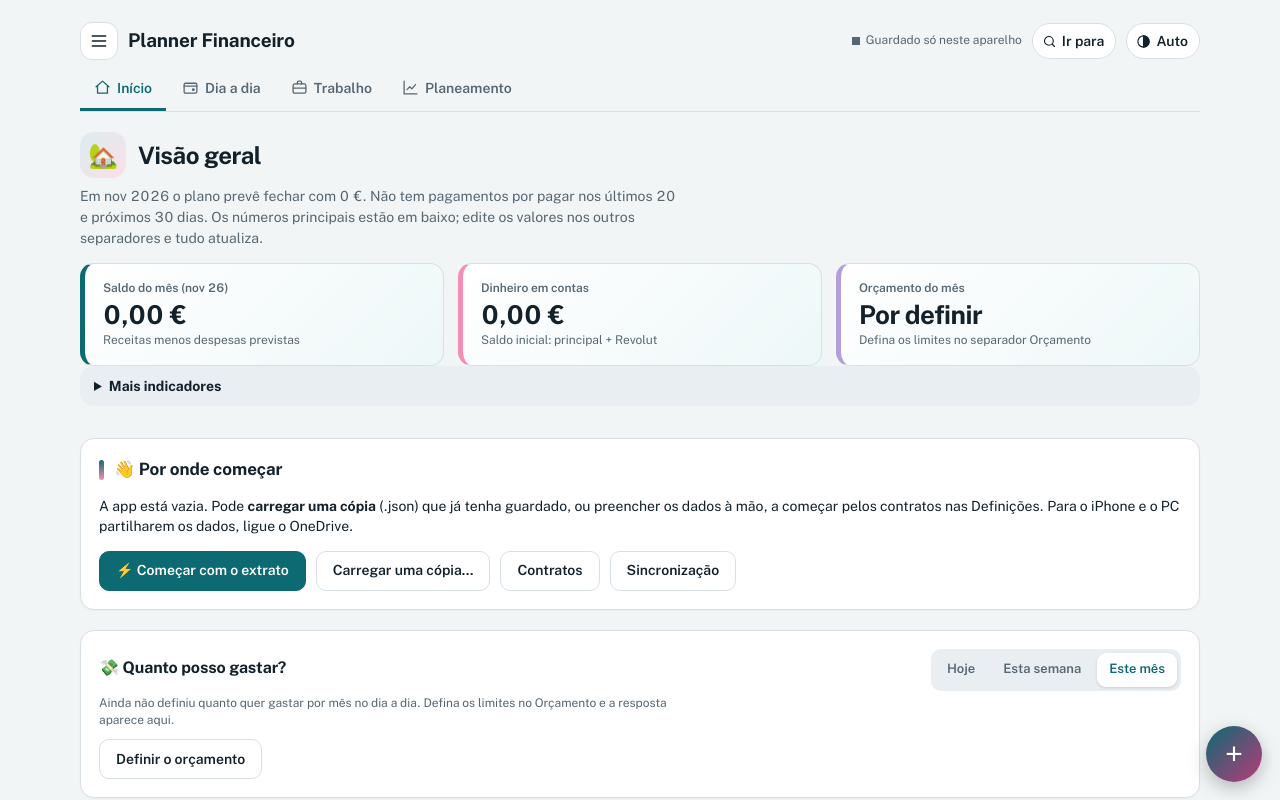
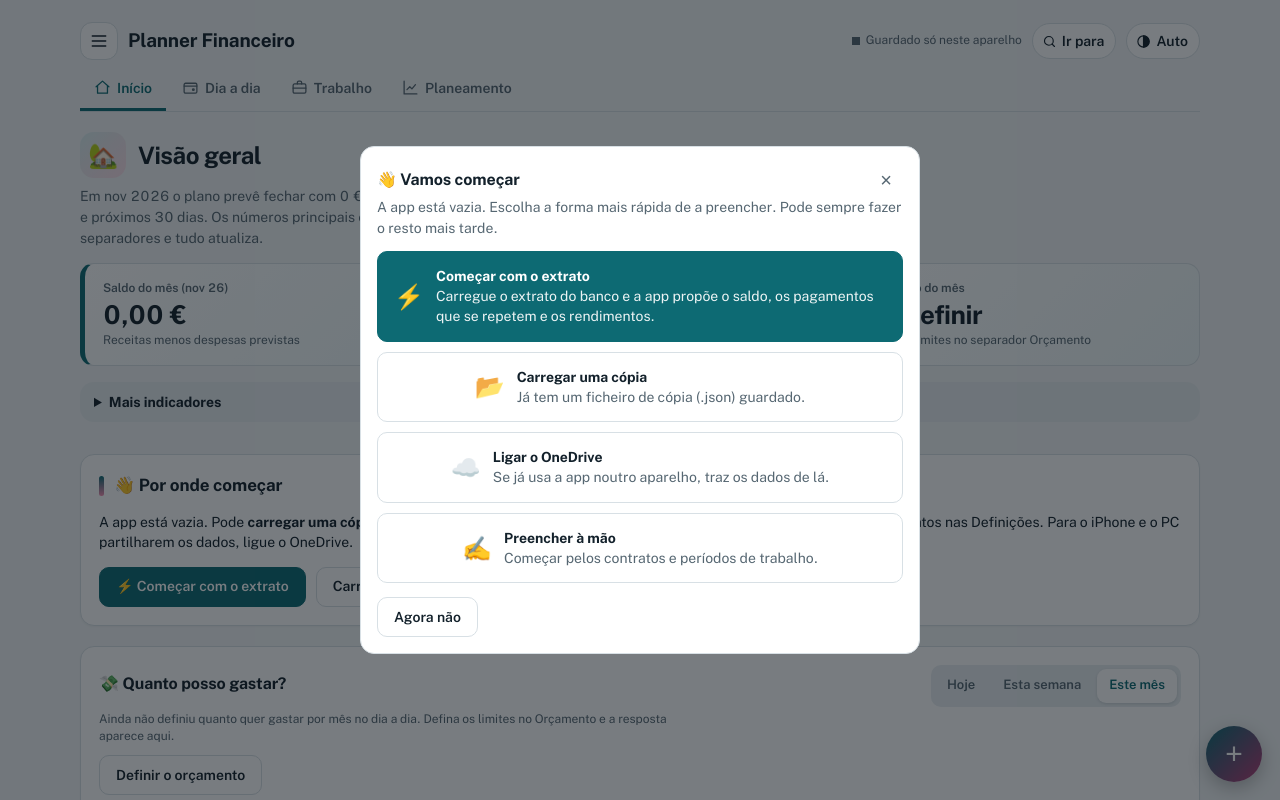
Before and after one commit to saralondreira/Planner, a plain HTML site: page index.html in a window 1280 px wide. Shown: the top 800 px of the page. Drawn offline with nearby package versions, Linux system fonts and the light colour scheme.

Commit message:
Janela de boas-vindas na app vazia e espaço no Início

```diff
--- a/index.html
+++ b/index.html
@@ -656,6 +656,10 @@ html, body, button, a, select, input, label, canvas, svg, [data-act] { touch-act
 }
 
 
+/* Início: os indicadores extra ficam separados dos cartões */
+.grid + details.ajuda { margin-top: 16px; }
+.btn.pri .muted { color: inherit; opacity: .92; }
+
 </style>
 </head>
 <body>
@@ -2449,8 +2453,27 @@ html, body, button, a, select, input, label, canvas, svg, [data-act] { touch-act
     partes.push(prox.length ? 'Tem ' + prox.length + (prox.length === 1 ? ' pagamento' : ' pagamentos') + ' por pagar nos últimos 20 e próximos 30 dias' + (atraso ? ', ' + atraso + ' em atraso' : '') + '.' : 'Não tem pagamentos por pagar nos últimos 20 e próximos 30 dias.');
     return partes.join(' ');
   }
+  /* Janela de boas-vindas: na primeira vez, com a app vazia, propõe como começar (extrato, cópia, OneDrive ou à mão) */
+  const LS_BOAS = 'planner-boasvindas';
+  let boas = false, boasVista = false;
+  const appVazia = () => !(S.periodos.length || S.fixas.length || S.gastos.length || S.extras.length);
+  const boasDispensada = () => { try { return localStorage.getItem(LS_BOAS) === '1'; } catch (e) { return false; } };
+  const boasFechar = () => { boas = false; try { localStorage.setItem(LS_BOAS, '1'); } catch (e) { } };
+  function boasHtml() {
+    if (!boas) return '';
+    const op = (a, ico, t, d, pri) => '<button type="button" class="btn' + (pri ? ' pri' : '') + '" data-act="boas:' + a + '" style="display:flex;gap:12px;align-items:center;text-align:left;width:100%;padding:14px 16px;margin-top:10px"><span aria-hidden="true" style="font-size:24px">' + ico + '</span><span><b>' + t + '</b><br><span class="muted" style="font-weight:400">' + d + '</span></span></button>';
+    return '<div class="modal baixo" data-act="boas-fechar"><div class="sheet larga" role="dialog" aria-modal="true" aria-label="Começar a usar a app">' +
+      '<div class="row sh-topo"><h2>👋 Vamos começar</h2><button class="x" data-act="boas-fechar" aria-label="Fechar">×</button></div>' +
+      '<p class="lead">A app está vazia. Escolha a forma mais rápida de a preencher. Pode sempre fazer o resto mais tarde.</p>' +
+      op('extrato', '⚡', 'Começar com o extrato', 'Carregue o extrato do banco e a app propõe o saldo, os pagamentos que se repetem e os rendimentos.', true) +
+      op('copia', '📂', 'Carregar uma cópia', 'Já tem um ficheiro de cópia (.json) guardado.') +
+      (nuvemDisponivel() ? op('nuvem', '☁️', 'Ligar o OneDrive', 'Se já usa a app noutro aparelho, traz os dados de lá.') : '') +
+      op('mao', '✍️', 'Preencher à mão', 'Começar pelos contratos e períodos de trabalho.') +
+      '<div class="row" style="margin-top:14px"><button type="button" class="btn" data-act="boas:fim">Agora não</button></div></div></div>';
+  }
+
   function primeiraVezHtml() {   // app sem dados: diz como começar
-    if (S.periodos.length || S.fixas.length || S.gastos.length || S.extras.length) return '';
+    if (!appVazia()) return '';
     return '<section class="card sec"><h2>👋 Por onde começar</h2><p>A app está vazia. Pode <b>carregar uma cópia</b> (.json) que já tenha guardado, ou preencher os dados à mão, a começar pelos contratos nas Definições.' + (nuvemDisponivel() ? ' Para o iPhone e o PC partilharem os dados, ligue o OneDrive.' : '') + '</p>' +
       '<div class="row"><button type="button" class="btn pri" data-act="ir:importar">⚡ Começar com o extrato</button><button type="button" class="btn" data-act="menu:lateral">Carregar uma cópia…</button><button type="button" class="btn" data-act="ir:definicoes:def-contratos">Contratos</button><button type="button" class="btn" data-act="ir:definicoes:def-sincronizacao">Sincronização</button></div></section>';
   }
@@ -3506,6 +3529,8 @@ html, body, button, a, select, input, label, canvas, svg, [data-act] { touch-act
   function recompute() { diaMudou(); R = E.calc(S); AP = E.apoios(S, hojeYm); }
   function render() {
     recompute();
+    if (!boasVista && nuvemPronta && appVazia() && !boasDispensada()) { boas = true; boasVista = true; }
+    if (boas && !appVazia()) boas = false;   // chegaram dados (da nuvem ou de uma cópia): a janela deixa de fazer sentido
     const abertoAntes = !!dialogoTopo(); if (!abertoAntes) focoOrigem = chaveFoco(document.activeElement);
     const grupo = GRUPOS.find(g => g[2].indexOf(tab) >= 0) || null; if (grupo) ultimaAba[grupo[0]] = tab;   // as páginas do menu lateral não pertencem a nenhum grupo
     document.getElementById('tabs').innerHTML = GRUPOS.map(g => '<button data-grupo="' + g[0] + '"' + (g === grupo ? ' aria-current="page"' : '') + '>' + ic(g[0]) + g[1] + '</button>').join('');
@@ -3516,7 +3541,7 @@ html, body, button, a, select, input, label, canvas, svg, [data-act] { touch-act
     if (mainEl.dataset) mainEl.dataset.pagina = tab;   // não usar data-tab: o gestor de cliques trataria qualquer clique dentro do main como mudar de separador
     if (tab !== 'recorrentes') fixaSheet = null; if (tab !== 'plano') planoSheet = null; if (tab !== 'rendimentos') rendSheet = null; if (tab !== 'despesas') gastoSheet = null; if (tab !== 'poupanca') { objSheet = null; contaSheet = null; }
     if (detSheet && detSheet.tab !== tab) detSheet = null; if (simSheet && simSheet.tab !== tab) simSheet = null;
-    mainEl.innerHTML = corpo + fixaHtml() + rendHtml() + gastoHtml() + objHtml() + contaHtml() + planoHtml() + detHtml() + simHtml() + rapidoHtml() + pickerHtml() + calHtml() + menuHtml();
+    mainEl.innerHTML = corpo + fixaHtml() + rendHtml() + gastoHtml() + objHtml() + contaHtml() + planoHtml() + detHtml() + simHtml() + rapidoHtml() + boasHtml() + pickerHtml() + calHtml() + menuHtml();
     if (tab === 'despesas') filtraLista('g'); else if (tab === 'rendimentos') filtraLista('r');
     const dlg = dialogoTopo();
     Array.from(document.querySelectorAll('header.top, #main > *')).forEach(e => {   // com uma folha aberta, o resto da página fica inerte (leitores de ecrã e teclado)
@@ -3812,7 +3837,7 @@ html, body, button, a, select, input, label, canvas, svg, [data-act] { touch-act
       return;
     }
     if (ev.key === 'Escape' && (menu || picker || calSheet || fixaSheet != null || rendSheet != null || planoSheet || detSheet || simSheet || rapido || gastoSheet != null || objSheet != null || contaSheet)) {   // com o seletor de ícones por cima de uma folha, fecha só o seletor
-      if (picker && fixaSheet != null) picker = null; else { menu = null; picker = null; calSheet = null; fixaSheet = null; rendSheet = null; planoSheet = null; detSheet = null; simSheet = null; rapido = null; gastoSheet = null; objSheet = null; contaSheet = null; }
+      if (picker && fixaSheet != null) picker = null; else { if (boas) boasFechar(); menu = null; picker = null; calSheet = null; fixaSheet = null; rendSheet = null; planoSheet = null; detSheet = null; simSheet = null; rapido = null; gastoSheet = null; objSheet = null; contaSheet = null; }
       resetArm = false; apagarArm = false; renderKeep(); return;
     }
     if (ev.key === '/' && !escreve && !ev.ctrlKey && !ev.metaKey && !ev.altKey) { ev.preventDefault(); menu = 'ir'; renderKeep(); setTimeout(() => { const q = document.getElementById('ir-q'); if (q && q.focus) q.focus(); }, 0); return; }
@@ -3886,6 +3911,8 @@ html, body, button, a, select, input, label, canvas, svg, [data-act] { touch-act
     else if (act === 'rapido') {
       if (a1 === 'g' || a1 === 'r') { menu = null; rapido = { tipo: a1, valor: '', desc: '', data: hojeIso(), cat: ultimaCat(a1), novo: true, catEscolhida: false }; renderKeep(); setTimeout(() => { const e = document.getElementById('q-valor'); if (e && e.focus) e.focus(); }, 0); }
     }
+    else if (act === 'boas-fechar') { if (ev.target === b || b.classList.contains('x')) { boasFechar(); renderKeep(); } }
+    else if (act === 'boas') { boasFechar(); if (a1 === 'extrato') vaiPara('importar'); else if (a1 === 'copia') { menu = 'lateral'; renderKeep(); } else if (a1 === 'nuvem') vaiPara('definicoes', 'def-sincronizacao'); else if (a1 === 'mao') vaiPara('definicoes', 'def-contratos'); else renderKeep(); }
     else if (act === 'rapido-fechar') { if (ev.target === b || b.classList.contains('x')) { lerRapido(); rapido = null; renderKeep(); } }
     else if (act === 'rapido-ok') { if (rapido) rapidoGuardar(); }
     else if (act === 'q-cat') {
--- a/sw.js
+++ b/sw.js
@@ -1,5 +1,5 @@
-/* Service worker do Planner: a app abre sem internet. A versão muda sempre que o código muda (o build escreve o número em c7ba23fc43). */
-const VERSAO = 'planner-c7ba23fc43';
+/* Service worker do Planner: a app abre sem internet. A versão muda sempre que o código muda (o build escreve o número em 2f48b0074d). */
+const VERSAO = 'planner-2f48b0074d';
 const FICHEIROS = ['./', 'index.html', 'manifest.webmanifest', 'icone-180.png', 'icone-192.png', 'icone-512.png'];
 
 self.addEventListener('install', e => {
```
